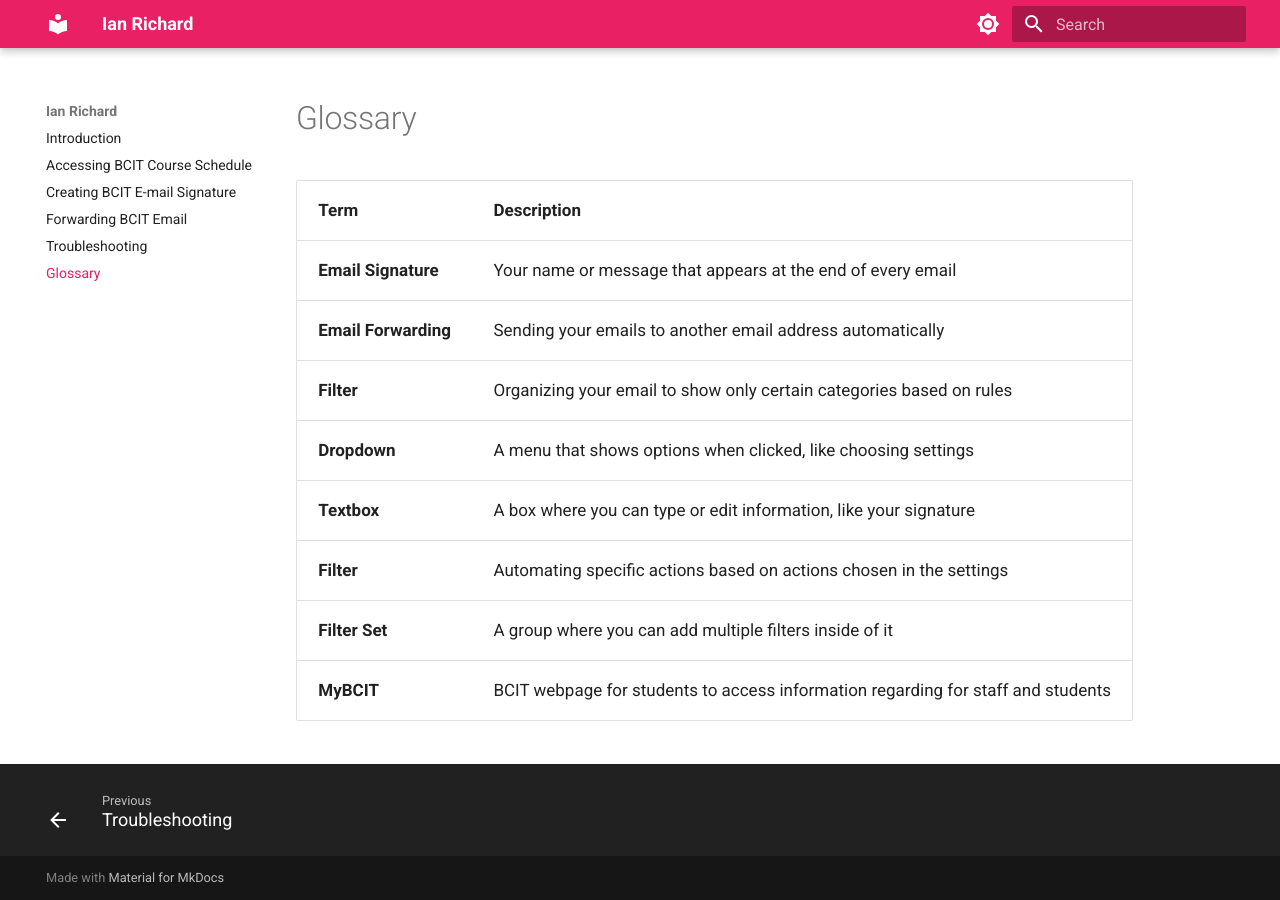
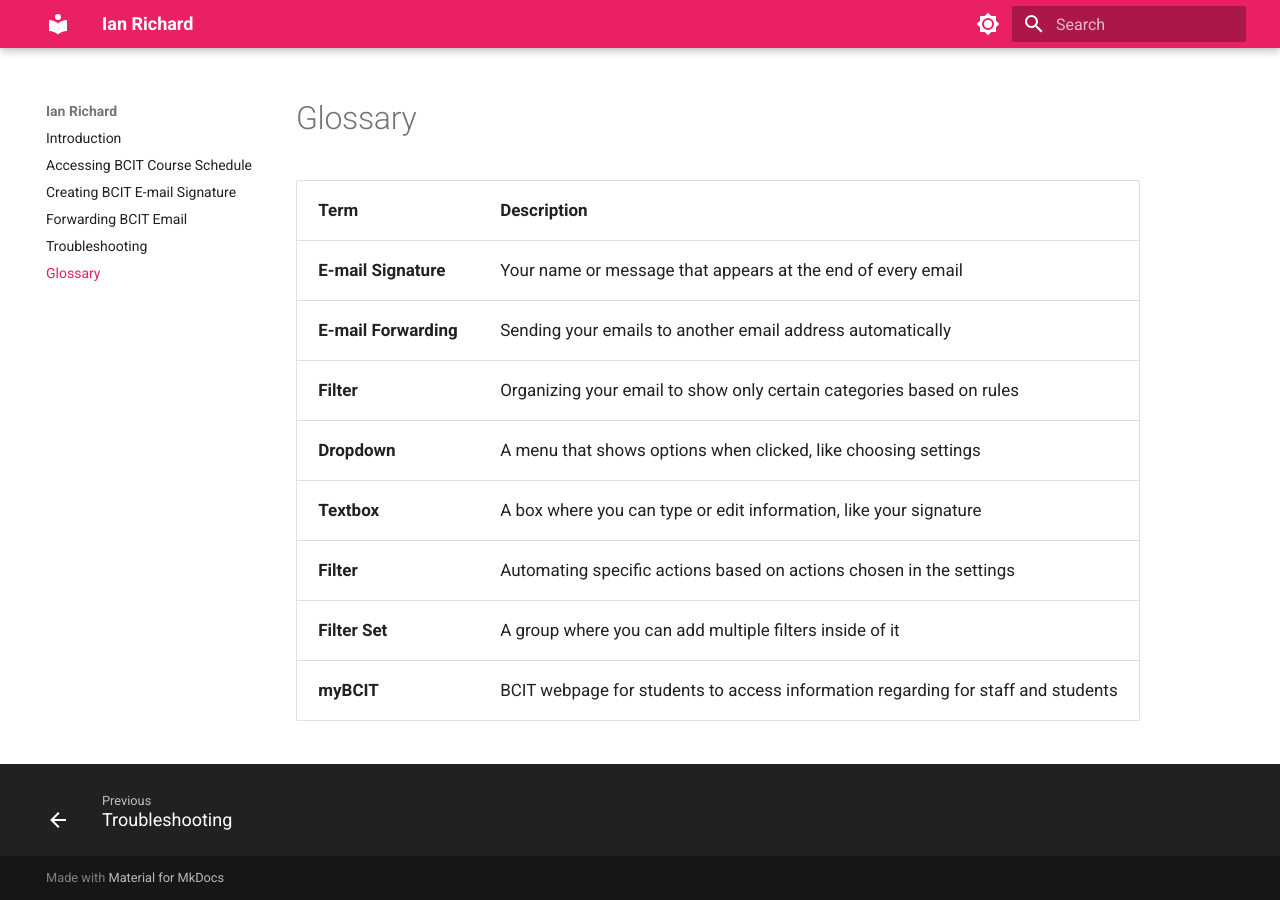
Before and after one commit to beingaturtle/beingaturtle.github.io, an MkDocs documentation site: the page built from docs/glossary.md, in a window 1280 px wide. Built offline with MkDocs 1.6.1 and Material for MkDocs 9.7.7, drawn with Linux system fonts in a browser that asks for light colours.

```diff
--- a/docs/glossary.md
+++ b/docs/glossary.md
@@ -1,12 +1,12 @@
 # Glossary
 
-| Term                 | Description                                                          |
-|----------------------|----------------------------------------------------------------------|
-| **Email Signature**  | Your name or message that appears at the end of every email          |
-| **Email Forwarding** | Sending your emails to another email address automatically           |
-| **Filter**           | Organizing your email to show only certain categories based on rules |
-| **Dropdown**         | A menu that shows options when clicked, like choosing settings       |
-| **Textbox**          | A box where you can type or edit information, like your signature    |
-| **Filter**           | Automating specific actions based on actions chosen in the settings  |
-| **Filter Set**       | A group where you can add multiple filters inside of it              |
-| **MyBCIT**           | BCIT webpage for students to access information regarding for staff and students |
+| Term                  | Description                                                          |
+|-----------------------|----------------------------------------------------------------------|
+| **E-mail Signature**  | Your name or message that appears at the end of every email          |
+| **E-mail Forwarding** | Sending your emails to another email address automatically           |
+| **Filter**            | Organizing your email to show only certain categories based on rules |
+| **Dropdown**          | A menu that shows options when clicked, like choosing settings       |
+| **Textbox**           | A box where you can type or edit information, like your signature    |
+| **Filter**            | Automating specific actions based on actions chosen in the settings  |
+| **Filter Set**        | A group where you can add multiple filters inside of it              |
+| **myBCIT**            | BCIT webpage for students to access information regarding for staff and students |
```
